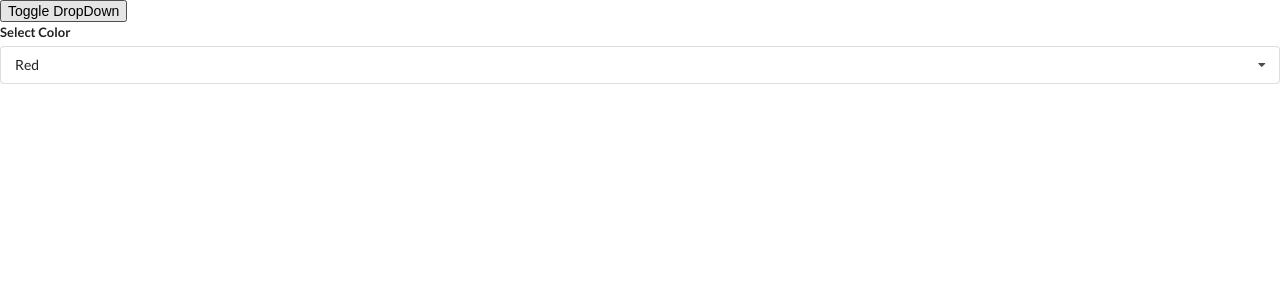
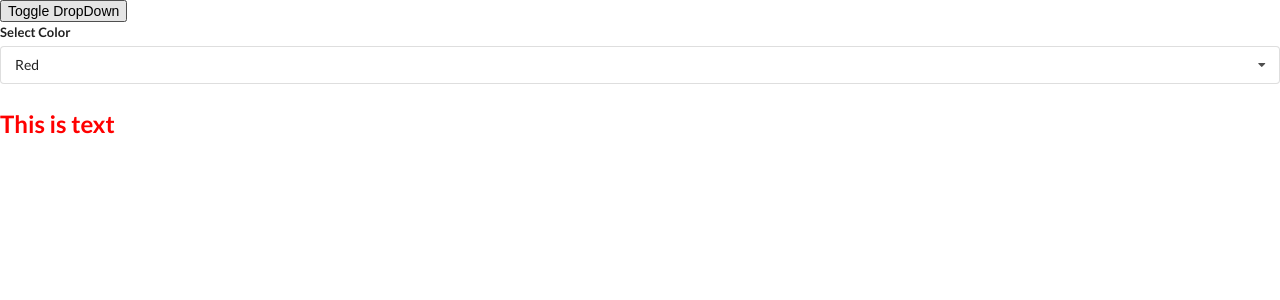
Before and after one commit to srueda27/widgets, a React (Create React App) app: page / in a window 1280 px wide. Shown: the top 300 px of the page. Built offline with nearby package versions, Linux system fonts and the light colour scheme.

Commit message:
Finish dropdowm

```diff
--- a/src/components/DropDown.js
+++ b/src/components/DropDown.js
@@ -51,6 +51,7 @@ const Dropdown = ({ options, selected, onSelectedChange }) => {
             {renderedOptions}
           </div>
         </div>
+        <h2 style={{ color: `${selected.value}` }}>This is text</h2>
       </div>
     </div>
   );
```
